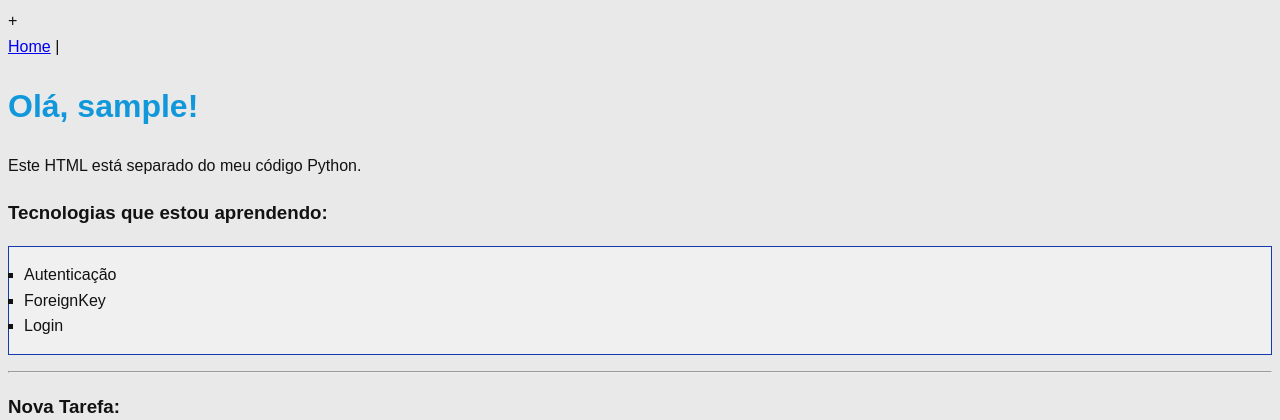
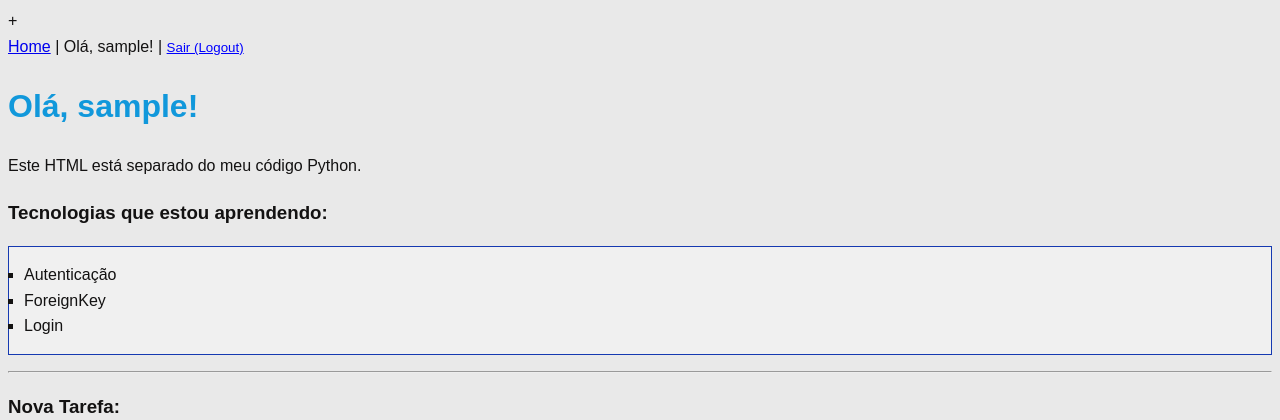
Before and after one commit to PericlesJunior1212/curso-softex-python-django, a Django app: page /home in a window 1280 px wide. Shown: the top 420 px of the page. Run offline with Django 5.2, Linux system fonts and the light colour scheme; a user stored in the database is signed in; tables that the repository leaves empty hold one stand-in row (values such as "Sample post").

Commit message:
add alguns templates em html

```diff
--- a/Modulo_04/templates/base.html
+++ b/Modulo_04/templates/base.html
@@ -13,7 +13,24 @@
 <body>
   <header>
     <nav>
-        <a href="/">Home</a> |
+        <a href="{% url 'home' %}">Home</a> |
+        {% if user.is_authenticated %}
+        <span>Olá, {{ user.username }}!</span> |
+
+        <form action="{% url 'logout' %}" method="POST" style="display: inline;">
+          {% csrf_token %}
+          <button type="submit" style="background:none; border:none;padding:0; color:blue; text-decoration:underline; cursor:pointer;">
+
+
+            Sair (Logout)
+          </button>
+        </form>
+        {% else %}
+          <a href="{% url 'login' %}">Entrar (Login)</a> |
+          <a href="{% url 'register' %}">Cadastre-se</a>
+       {% endif %}
+      </nav>
+   </header>
     </nav>
    </header>
 
```
